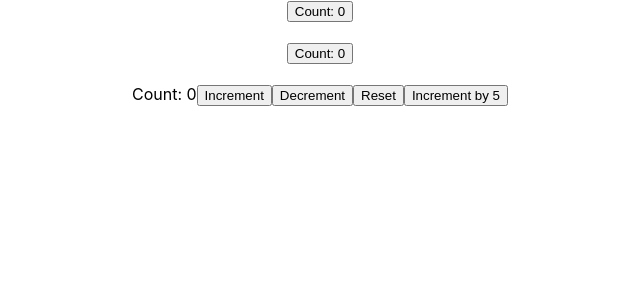
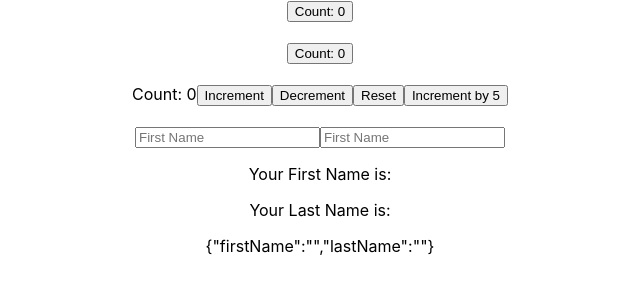
Before and after one commit to simdi/react-hooks, a React (Create React App) app: page / in a window 1280 px wide. Shown: the top 300 px of the page, without its empty margins (320-960 px from the left). Built offline with nearby package versions, Linux system fonts and the light colour scheme.

Commit message:
Learning more on useState.

```diff
--- a/src/App.js
+++ b/src/App.js
@@ -3,6 +3,7 @@ import ClassCounter from './components/ClassCounter/ClassCounter';
 import HookCounter from './components/HookCounter/HookCounter';
 import HookCounterTwo from './components/HookCounterTwo/HookCounterTwo';
 import './App.css';
+import HookCounterThree from './components/HookCounterThree/HookCounterThree';
 
 function App() {
   return (
@@ -12,6 +13,8 @@ function App() {
       <HookCounter />
       <br />
       <HookCounterTwo />
+      <br />
+      <HookCounterThree />
     </div>
   );
 }
--- /dev/null
+++ b/src/components/HookCounterThree/HookCounterThree.jsx
@@ -0,0 +1,32 @@
+import React, { useState } from 'react'
+
+function HookCounterThree() {
+  const initialState = {
+    firstName: '',
+    lastName: '',
+  };
+  const [name, setName] = useState(initialState);
+  return (
+    <div>
+      <form>
+        <input
+          type="text"
+          value={name.firstName}
+          placeholder="First Name"
+          onChange={(e) => setName({ ...name, firstName: e.target.value })}
+        />
+        <input
+          type="text"
+          value={name.lastName}
+          placeholder="First Name"
+          onChange={(e) => setName({ ...name, lastName: e.target.value })}
+        />
+        <p>Your First Name is: { name.firstName }</p>
+        <p>Your Last Name is: { name.lastName }</p>
+        <p>{JSON.stringify(name)}</p>
+      </form>
+    </div>
+  )
+}
+
+export default HookCounterThree;
```
